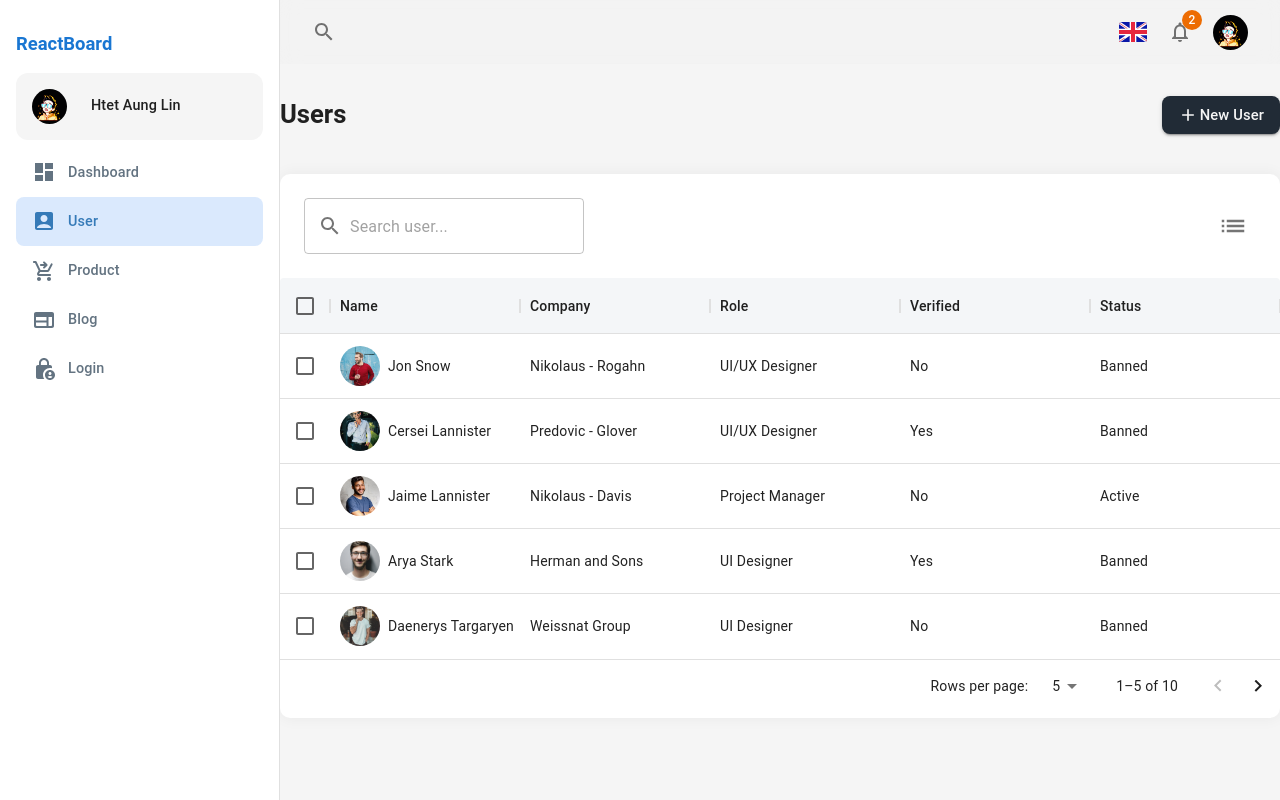
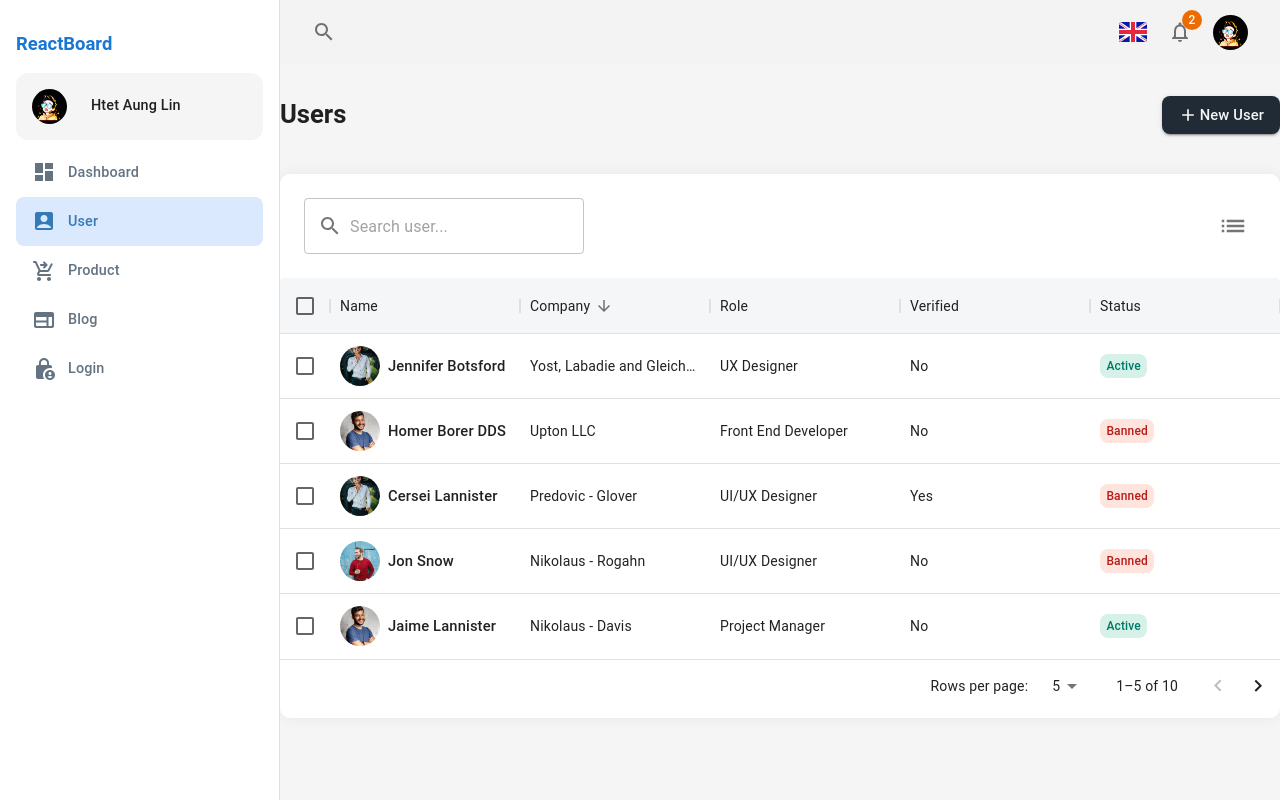
Before and after one commit to HTLA380/React-Dashboard, a React app: page /user in a window 1280 px wide. Built offline with nearby package versions, Linux system fonts and the light colour scheme; the HTML template or start-up script is replaced by a standard one.

Commit message:
styling users table

```diff
--- a/src/pages/user/UserTable.tsx
+++ b/src/pages/user/UserTable.tsx
@@ -1,20 +1,21 @@
 import * as React from "react";
 import Box from "@mui/material/Box";
 import { DataGrid, GridColDef } from "@mui/x-data-grid";
-import { Avatar, Checkbox } from "@mui/material";
+import { Avatar, Checkbox, Typography } from "@mui/material";
 import { user, user2, user3, user4, user5 } from "../../assets/users/userImg";
 
 const columns: GridColDef[] = [
   {
     field: "user",
     headerName: "Name",
-    headerClassName: "bg-blue",
     flex: 1,
     renderCell: (params) => {
       return (
         <>
           <Avatar src={params.value.avatar} sx={{ marginRight: 1 }} />
-          {params.value.username}
+          <Typography fontWeight={"semi-bold"}>
+            {params.value.username}
+          </Typography>
         </>
       );
     },
@@ -24,7 +25,7 @@ const columns: GridColDef[] = [
     headerName: "Company",
     flex: 1,
   },
-  { field: "role", headerName: "Role", headerClassName: "bg-blue", flex: 1 },
+  { field: "role", headerName: "Role", flex: 1 },
   {
     field: "verified",
     headerName: "Verified",
@@ -34,6 +35,22 @@ const columns: GridColDef[] = [
     field: "status",
     headerName: "Status",
     flex: 1,
+    renderCell: (params) => {
+      return (
+        <Box
+          sx={{
+            backgroundColor:
+              params.value == "Banned" ? "#ff563029" : "#00a76f29",
+            color: params.value == "Banned" ? "#b71d18" : "#007867",
+            padding: "0.2rem 0.4rem",
+            fontSize: 12,
+            fontWeight: "medium",
+            borderRadius: 2,
+          }}>
+          {params.value}
+        </Box>
+      );
+    },
   },
 ];
 
@@ -94,18 +111,6 @@ const rows = [
     status: "Banned",
   },
 
-  /*
-
- - Runte	Hr Manager	Yes	Active
-
-Yost, Labadie and Gleichner	UX Designer	No	Active
-
-Upton LLC	Front End Developer	No	Banned
-
-Leuschke - McClure	Full Stack Designer	No	Banned
-
-Bins Inc	Leader	No	Active
-   */
   {
     id: 6,
     user: {
@@ -176,6 +181,9 @@ export default function ValueGetterGrid() {
         rowHeight={65}
         initialState={{
           pagination: { paginationModel: { pageSize: 5 } },
+          sorting: {
+            sortModel: [{ field: "company", sort: "desc" }],
+          },
         }}
         pageSizeOptions={[5, 10, 25]}
         sx={{
@@ -188,6 +196,9 @@ export default function ValueGetterGrid() {
           "& .MuiDataGrid-columnHeader": {
             backgroundColor: "#f4f6f8",
           },
+          "& .MuiDataGrid-columnHeaderTitle": {
+            fontWeight: "normal",
+          },
         }}
         slots={{
           baseCheckbox: (params) => <Checkbox {...params} />,
```
